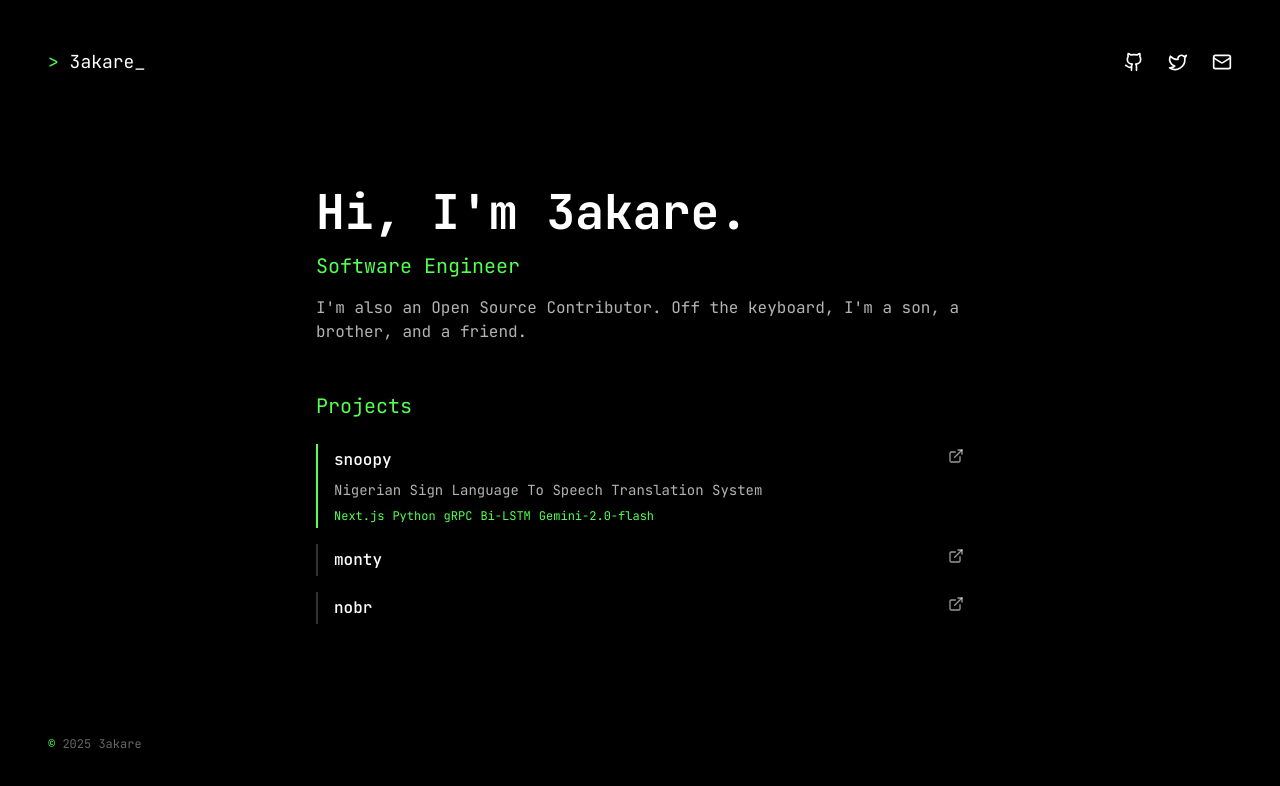
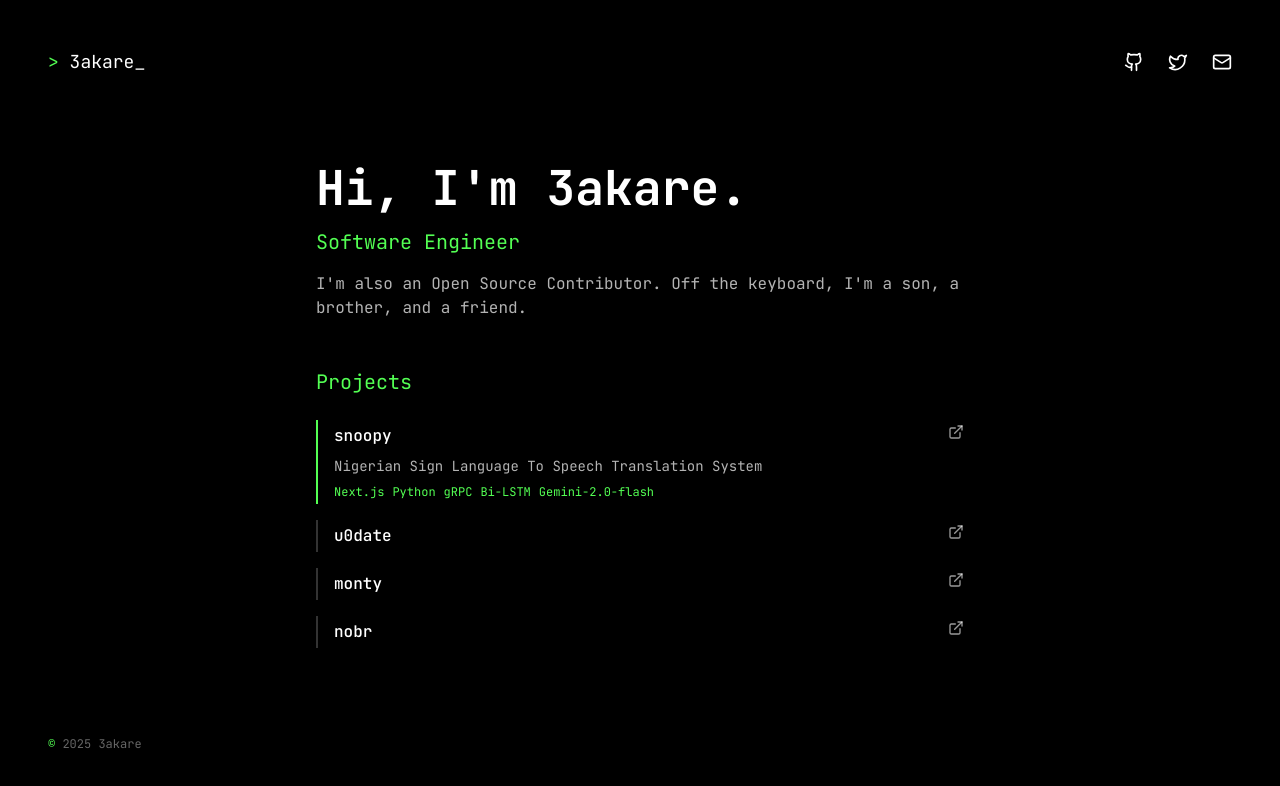
Before and after one commit to 3akare/portfolio, a Next.js app: page / in a window 1280 px wide. Shown: the top 786 px of the page. Built offline with nearby package versions, Linux system fonts and the light colour scheme.

Commit message:
feat [portfolio]: update profile description

```diff
--- a/src/app/page.tsx
+++ b/src/app/page.tsx
@@ -18,13 +18,20 @@ export default function Home() {
     },
     {
       id: 2,
+      title: "u0date",
+      description: "Terminal-Based Text Editor",
+      tags: ["C", "ncurses"],
+      github: "https://github.com/3akare/u0date",
+    },
+    {
+      id: 3,
       title: "monty",
       description: "Monty Bytecode Interpreter",
       tags: ["C", "Ubuntu 20.04"],
       github: "https://github.com/3akare/monty",
     },
     {
-      id: 3,
+      id: 4,
       title: "nobr",
       description: "Low-latency Messaging Platform",
       tags: ["Next.js", "Firebase"],
```
